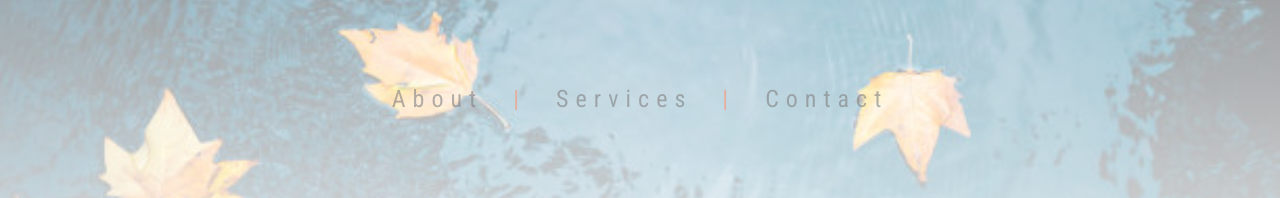
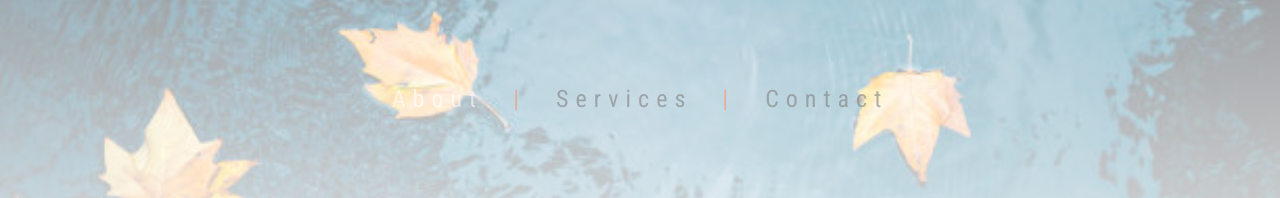
Before and after one commit to rsalomon1/rsalomon1.github.io, a React (Create React App) app in the folder robin-portfolio/: page /#/ in a window 1280 px wide. In both pictures the pointer is over the element "About". Shown: the part 440-638 px from the top of the page. Built offline with nearby package versions, Linux system fonts and the light colour scheme.

Commit message:
Added hover effect to landing page menu items

```diff
--- a/robin-portfolio/src/css/stylesheet.css
+++ b/robin-portfolio/src/css/stylesheet.css
@@ -58,6 +58,10 @@
   font-size: 1.5rem;
   padding: 15px;
 }
+.menu-item:hover{
+  cursor: pointer;
+  color: white;
+}
 @media screen and (max-width: 601px) {
   .robin-salomon-name {
     opacity: 1.5;
@@ -67,6 +71,5 @@
   .menu-item{
     font-size: 3.5vw;
     padding: 5px;
-
   }
 }
```
